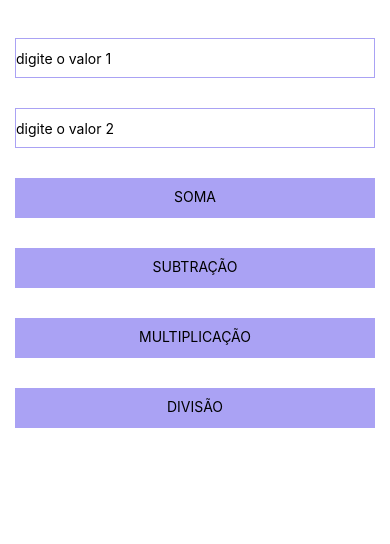
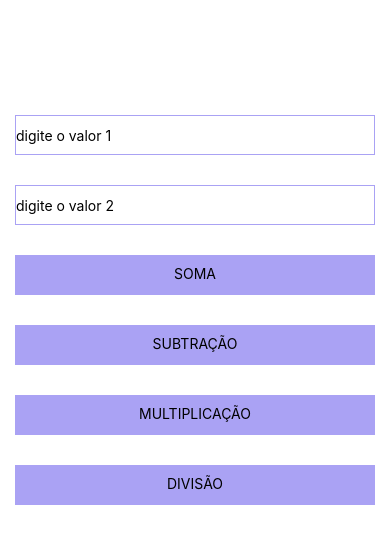
Before and after one commit to eduardomlucas/Operacoes_Matem-ticas_Expo, a React Native app: screen / in a window 390 px wide. Shown: the top 544 px of the page. Built offline with nearby package versions, Linux system fonts and the light colour scheme.

Commit message:
updadeted w/o comentarios

```diff
--- a/src/components/meuEstilo.js
+++ b/src/components/meuEstilo.js
@@ -10,7 +10,7 @@ export default StyleSheet.create({
     },
 
     container:{
-        paddingTop:23,
+        paddingTop:100,
     },
 
     input:{
@@ -32,12 +32,4 @@ export default StyleSheet.create({
         alignItems:'center',
         textAlign:'center',
     },
-
-    switchstilo:{
-        flex:1,
-        alignItems:'center',
-        justifyContent:'center',
-    },
-
-
 });
```
